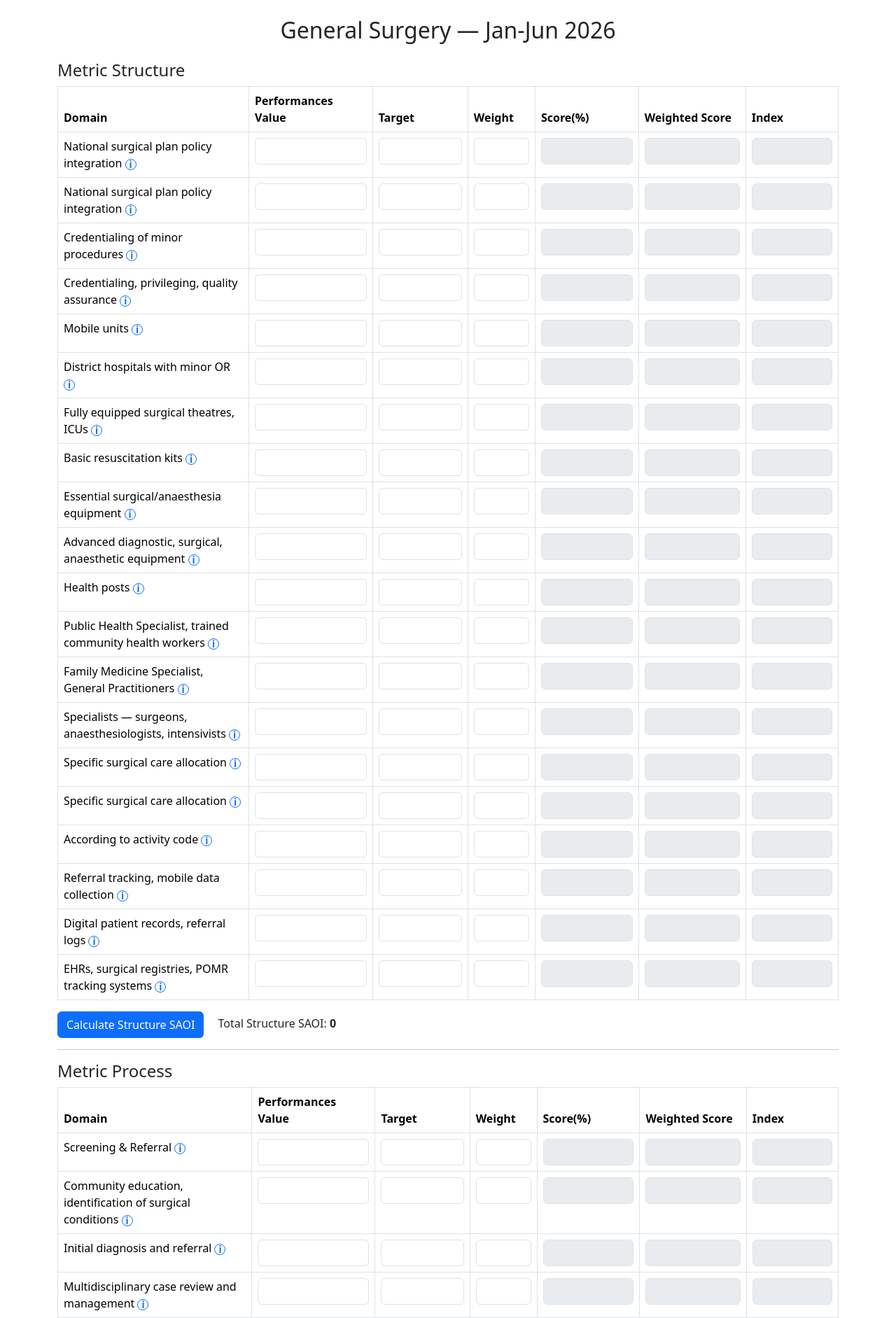
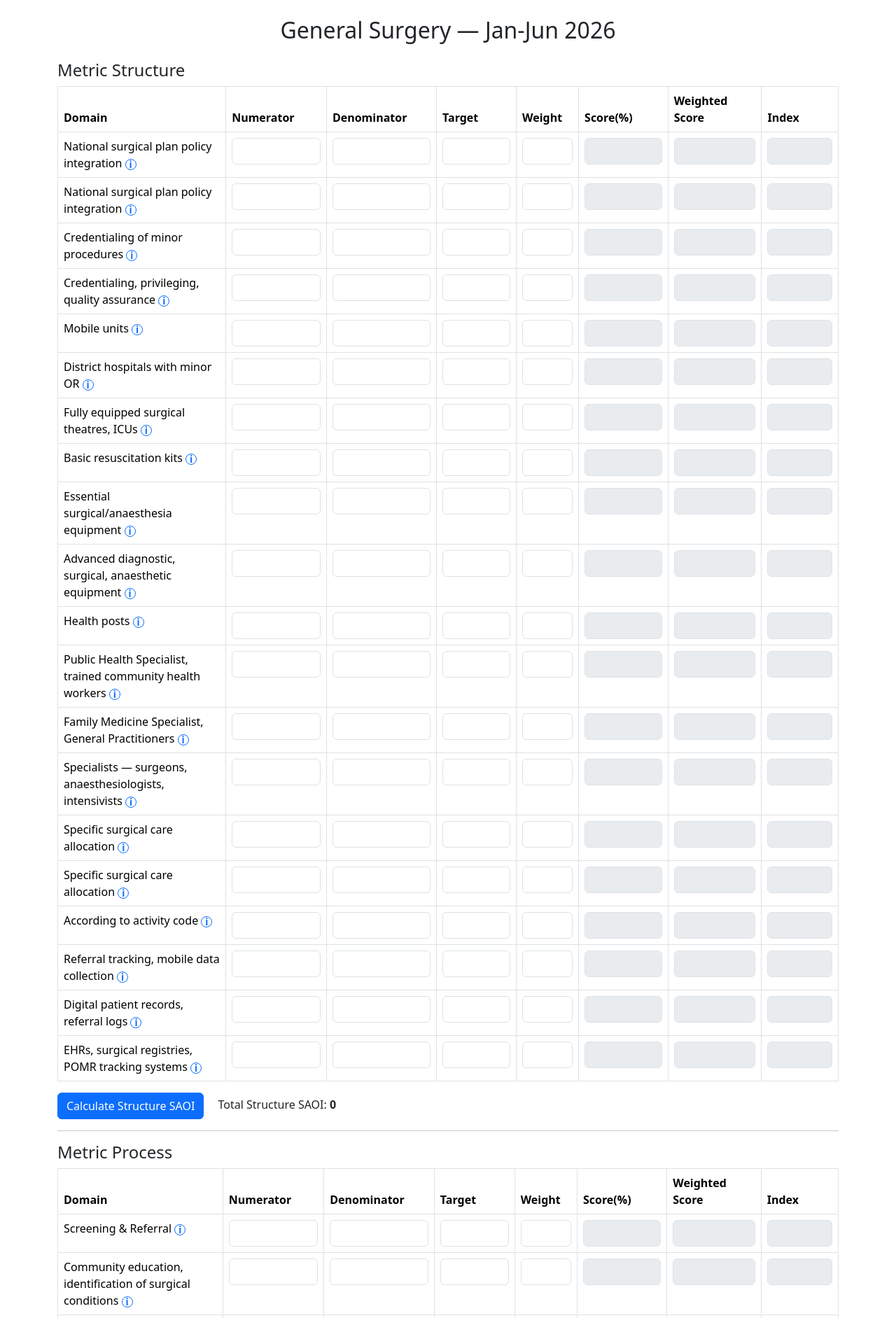
Before and after one commit to rashidiasri03/nsapr-clinical-performance, a Django app: page /fraternity/general-surgery/form/1/ in a window 1280 px wide. Shown: the top 1883 px of the page at 70% size. Run offline with Django 5.2, Linux system fonts and the light colour scheme; a user stored in the database is signed in; data comes from the database, SQL or seed files in the repository.

Commit message:
Update General Surgery form and dashboard to include Denominator column

```diff
--- a/accounts/templates/accounts/form_gs.html
+++ b/accounts/templates/accounts/form_gs.html
@@ -27,7 +27,8 @@
       <thead>
         <tr>
           <th>Domain</th>
-          <th>Performances Value</th>
+          <th>Numerator</th>
+          <th>Denominator</th>
           <th>Target</th>
           <th>Weight</th>
           <th>Score(%)</th>
@@ -42,6 +43,7 @@
         <tr>
           <td>{{ domain }}</td>
           <td><input required type="number" min="0" step="any" class="form-control performances-value" name="structure_performances_{{ forloop.counter }}" value="{{ values.performances|default_if_none:'' }}"></td>
+          <td><input required type="number" min="0" step="any" class="form-control denominator-value" name="structure_denominator_{{ forloop.counter }}" value="{{ values.denominator|default_if_none:'' }}"></td>
           <td><input required type="number" min="0" step="any" class="form-control target" name="structure_target_{{ forloop.counter }}" value="{{ values.target|default_if_none:'' }}"></td>
           <td><input required type="number" min="0" max="1" step="0.01" class="form-control weight" name="structure_weight_{{ forloop.counter }}" value="{{ values.weight|default_if_none:'' }}"></td>
           <td><input type="text" class="form-control score" disabled value="{{ values.score|default_if_none:'' }}"></td>
@@ -71,7 +73,8 @@
       <thead>
         <tr>
           <th>Domain</th>
-          <th>Performances Value</th>
+          <th>Numerator</th>
+          <th>Denominator</th>
           <th>Target</th>
           <th>Weight</th>
           <th>Score(%)</th>
@@ -86,6 +89,7 @@
         <tr>
           <td>{{ domain }}</td>
           <td><input required type="number" min="0" step="any" class="form-control performances-value" name="process_performances_{{ forloop.counter }}" value="{{ values.performances|default_if_none:'' }}"></td>
+          <td><input required type="number" min="0" step="any" class="form-control denominator-value" name="process_denominator_{{ forloop.counter }}" value="{{ values.denominator|default_if_none:'' }}"></td>
           <td><input required type="number" min="0" step="any" class="form-control target" name="process_target_{{ forloop.counter }}" value="{{ values.target|default_if_none:'' }}"></td>
           <td><input required type="number" min="0" max="1" step="0.01" class="form-control weight" name="process_weight_{{ forloop.counter }}" value="{{ values.weight|default_if_none:'' }}"></td>
           <td><input type="text" class="form-control score" disabled value="{{ values.score|default_if_none:'' }}"></td>
@@ -115,7 +119,8 @@
       <thead>
         <tr>
           <th>Domain</th>
-          <th>Performances Value</th>
+          <th>Numerator</th>
+          <th>Denominator</th>
           <th>Target</th>
           <th>Weight</th>
           <th>Score(%)</th>
@@ -130,6 +135,7 @@
         <tr>
           <td>{{ domain }}</td>
           <td><input required type="number" min="0" step="any" class="form-control performances-value" name="outcome_performances_{{ forloop.counter }}" value="{{ values.performances|default_if_none:'' }}"></td>
+          <td><input required type="number" min="0" step="any" class="form-control denominator-value" name="outcome_denominator_{{ forloop.counter }}" value="{{ values.denominator|default_if_none:'' }}"></td>
           <td><input required type="number" min="0" step="any" class="form-control target" name="outcome_target_{{ forloop.counter }}" value="{{ values.target|default_if_none:'' }}"></td>
           <td><input required type="number" min="0" max="1" step="0.01" class="form-control weight" name="outcome_weight_{{ forloop.counter }}" value="{{ values.weight|default_if_none:'' }}"></td>
           <td><input type="text" class="form-control score" disabled value="{{ values.score|default_if_none:'' }}"></td>
@@ -162,23 +168,19 @@
 
 <script>
 function computeCategory(prefix, totalId) {
-  let total = 0;
+  let totalCents = 0;
   const rows = document.querySelectorAll(`input[name^="${prefix}_performances_"]`);
-
   for (let i = 0; i < rows.length; i++) {
     const idx = i + 1;
-    const performances = parseFloat(document.querySelector(`input[name="${prefix}_performances_${idx}"]`).value) || 0;
-    const target = parseFloat(document.querySelector(`input[name="${prefix}_target_${idx}"]`).value) || 0;
-    const weight = parseFloat(document.querySelector(`input[name="${prefix}_weight_${idx}"]`).value) || 0;
+    const numerator   = parseFloat(document.querySelector(`input[name="${prefix}_performances_${idx}"]`).value) || 0;
+    const denominator = parseFloat(document.querySelector(`input[name="${prefix}_denominator_${idx}"]`).value) || 0;
+    const weight      = parseFloat(document.querySelector(`input[name="${prefix}_weight_${idx}"]`).value) || 0;
 
     let score = 0;
-    if (target > 0) {
-      score = (performances / target) * 100;
-    }
-    const weighted = (score * weight) / 100;
-    const index = score / 100;
+    if (denominator > 0) { score = (numerator / denominator) * 100; }
+    let weighted = (score / 100) * weight;
+    let index    = score / 100;
 
-    // Round to 2 decimal places
     const scoreRounded = parseFloat(score.toFixed(2));
     const weightedRounded = parseFloat(weighted.toFixed(2));
     const indexRounded = parseFloat(index.toFixed(2));
@@ -188,7 +190,6 @@ function computeCategory(prefix, totalId) {
     tr.querySelector('.weighted-score').value = weightedRounded.toFixed(2);
     tr.querySelector('.index').value = indexRounded.toFixed(2);
 
-    // Update hidden inputs
     const hscore = document.querySelector(`input[name="${prefix}_score_${idx}"]`);
     const hwscore = document.querySelector(`input[name="${prefix}_wscore_${idx}"]`);
     const hindex = document.querySelector(`input[name="${prefix}_index_${idx}"]`);
@@ -197,37 +198,26 @@ function computeCategory(prefix, totalId) {
     if (hwscore) hwscore.value = weightedRounded;
     if (hindex) hindex.value = indexRounded;
 
-    // GUNA YANG DAH ROUNDED untuk total
-    total += weightedRounded;
+    totalCents += Math.round(weightedRounded * 100);
   }
-
-  // Round final total to 2 decimals
-  const finalTotal = parseFloat(total.toFixed(2));
-  document.getElementById(totalId).innerText = finalTotal.toFixed(2);
-  return finalTotal;
+  const total = totalCents / 100;
+  document.getElementById(totalId).innerText = total.toFixed(2);
+  return total;
 }
 
-document.getElementById('calculateStructureBtn').addEventListener('click', function(){
+document.getElementById('calculateStructureBtn').addEventListener('click', function(){ computeCategory('structure', 'totalSAOIStructure'); });
+document.getElementById('calculateProcessBtn').addEventListener('click',   function(){ computeCategory('process',   'totalSAOIProcess'); });
+document.getElementById('calculateOutcomeBtn').addEventListener('click',   function(){ computeCategory('outcome',   'totalSAOIOutcome'); });
+
+document.getElementById('gsForm').addEventListener('submit', function(){
   computeCategory('structure', 'totalSAOIStructure');
-});
-
-document.getElementById('calculateProcessBtn').addEventListener('click', function(){
-  computeCategory('process', 'totalSAOIProcess');
-});
-
-document.getElementById('calculateOutcomeBtn').addEventListener('click', function(){
-  computeCategory('outcome', 'totalSAOIOutcome');
-});
-
-document.getElementById('gsForm').addEventListener('submit', function(e){
-  computeCategory('structure', 'totalSAOIStructure');
-  computeCategory('process', 'totalSAOIProcess');
-  computeCategory('outcome', 'totalSAOIOutcome');
+  computeCategory('process',   'totalSAOIProcess');
+  computeCategory('outcome',   'totalSAOIOutcome');
 });
 </script>
 
-<script src="https://cdn.jsdelivr.net/npm/bootstrap@5.3.2/dist/js/bootstrap.bundle.min.js"></script>
 <script>
+// Pengekodan Ikon 'i' untuk Info Tambahan Domain
 document.querySelectorAll('table tbody tr td:first-child').forEach(function(td) {
   var text = td.textContent.trim();
   var match = text.match(/^(.*?)\s*\((.+)\)\s*$/);
--- a/accounts/views.py
+++ b/accounts/views.py
@@ -214,13 +214,13 @@ def add_gs_activity(request):
 def form_gs(request, activity_id):
     profile = getattr(request.user, 'profile', None)
 
-    # ✅ STRICT CHECK (superadmin bypasses)
     if not request.user.is_superuser and (not profile or profile.bidang_pembedahan != 'GENERAL SURGERY'):
         messages.error(request, "You do not have permission to access this form.")
         return redirect('general_surgery_activities')
 
     activity = get_object_or_404(SurgeryActivity, id=activity_id)
 
+    # Parameter asal yang dikekalkan
     structure_domains = [
         "National surgical plan policy integration (Aligns surgical services with national health priorities and legislation)",
         "National surgical plan policy integration (Ensures standardized surgical practice across all health facility levels)",
@@ -297,6 +297,7 @@ def form_gs(request, activity_id):
         key = f"{d.category}_{d.domain}"
         detail_dict[key] = {
             "performances": d.performances_value,
+            "denominator": d.denominator,
             "target": d.target,
             "weight": d.weight,
             "score": d.score,
@@ -311,16 +312,37 @@ def form_gs(request, activity_id):
             total = Decimal('0')
             for i, domain in enumerate(domains, start=1):
                 performances = request.POST.get(f"{category_name}_performances_{i}", "0")
+                denominator = request.POST.get(f"{category_name}_denominator_{i}", "0")
                 target = request.POST.get(f"{category_name}_target_{i}", "0")
                 weight = request.POST.get(f"{category_name}_weight_{i}", "0")
 
-                score_f, wscore_f, index_f = calculate_domain_scores(performances, target, weight)
+                try: num_d = Decimal(str(performances))
+                except: num_d = Decimal('0')
+                try: den_d = Decimal(str(denominator))
+                except: den_d = Decimal('0')
+                try: wgt_d = Decimal(str(weight))
+                except: wgt_d = Decimal('0')
+
+                # Pengiraan mengikut formula standard yang lain
+                if den_d > 0:
+                    score_d = (num_d / den_d) * Decimal('100')
+                    wscore_d = (num_d / den_d) * wgt_d
+                    index_d = num_d / den_d
+                else:
+                    score_d = Decimal('0')
+                    wscore_d = Decimal('0')
+                    index_d = Decimal('0')
+
+                score_f = float(score_d.quantize(Decimal('0.01'), rounding=ROUND_HALF_UP))
+                wscore_f = float(wscore_d.quantize(Decimal('0.01'), rounding=ROUND_HALF_UP))
+                index_f = float(index_d.quantize(Decimal('0.01'), rounding=ROUND_HALF_UP))
 
                 SurgeryActivityDetail.objects.create(
                     activity=activity,
                     category=category_name,
                     domain=domain,
                     performances_value=int(performances) if performances else 0,
+                    denominator=int(denominator) if denominator else 0,
                     target=int(target) if target else 0,
                     weight=float(weight) if weight else 0,
                     score=score_f,
@@ -382,20 +404,16 @@ def dashboard_gs(request):
     activity = activities.first()
     details = SurgeryActivityDetail.objects.filter(activity=activity)
 
-    total_structure_raw = sum(details.filter(category="structure").values_list("weighted_score", flat=True)) or 0.0
-    total_process_raw = sum(details.filter(category="process").values_list("weighted_score", flat=True)) or 0.0
-    total_outcome_raw = sum(details.filter(category="outcome").values_list("weighted_score", flat=True)) or 0.0
-
-    total_structure_raw = min(float(total_structure_raw), 1.0)
-    total_process_raw = min(float(total_process_raw), 1.0)
-    total_outcome_raw = min(float(total_outcome_raw), 1.0)
-
+    total_structure_raw = min(float(sum(details.filter(category="structure").values_list("weighted_score", flat=True)) or 0.0), 1.0)
+    total_process_raw = min(float(sum(details.filter(category="process").values_list("weighted_score", flat=True)) or 0.0), 1.0)
+    total_outcome_raw = min(float(sum(details.filter(category="outcome").values_list("weighted_score", flat=True)) or 0.0), 1.0)
+
+    # Pemberat General Surgery: 30% Structure, 40% Process, 30% Outcome
     total_structure = total_structure_raw * 0.3
     total_process = total_process_raw * 0.4
     total_outcome = total_outcome_raw * 0.3
 
-    overall_index = total_structure + total_process + total_outcome
-    overall_index = min(overall_index, 1.0)
+    overall_index = min(total_structure + total_process + total_outcome, 1.0)
 
     domain_rows = []
     for d in details:
@@ -403,6 +421,7 @@ def dashboard_gs(request):
             "category": d.category.capitalize(),
             "domain": d.domain,
             "performances_value": d.performances_value,
+            "denominator": d.denominator,
             "target": d.target,
             "weight": d.weight,
             "score": d.score,
```
Also changed, not shown: accounts/templates/accounts/dashboard_gs.html (+4 -3 lines).
